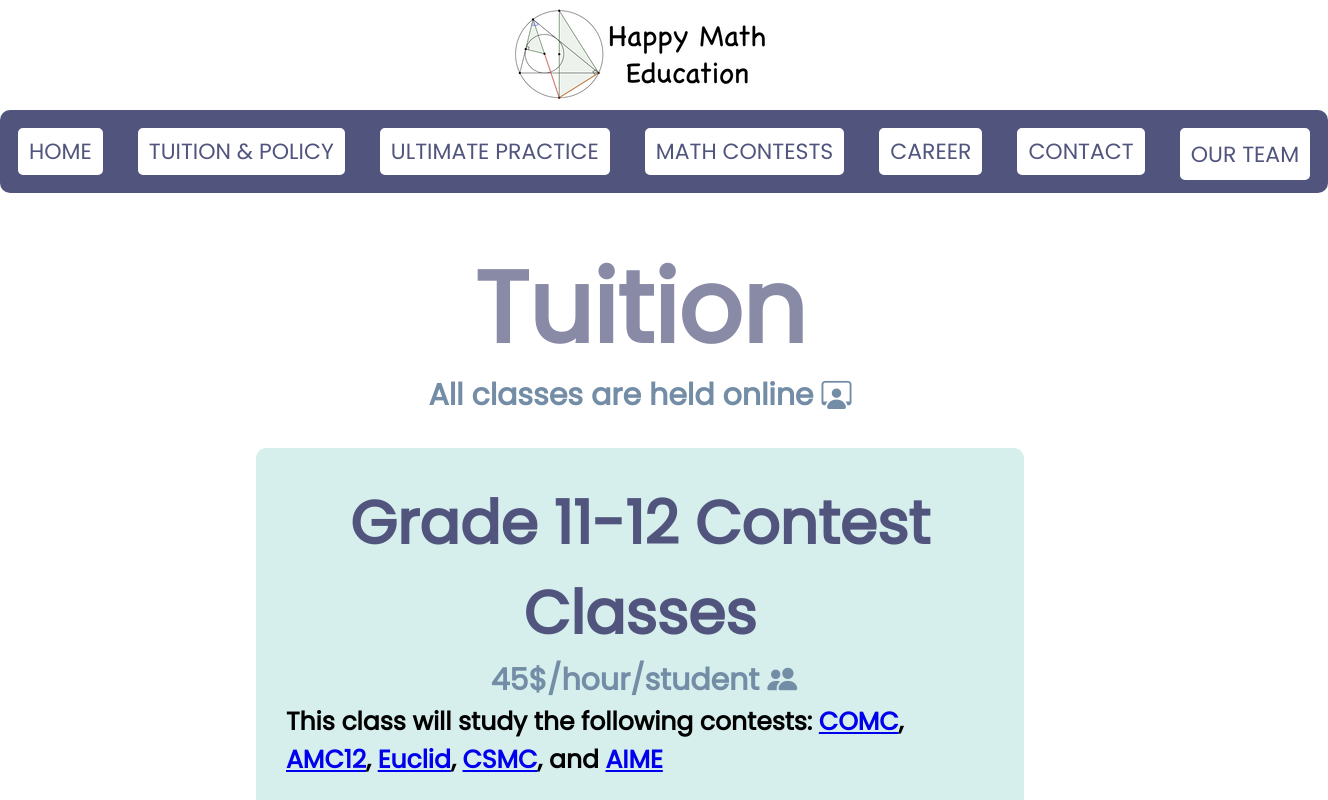
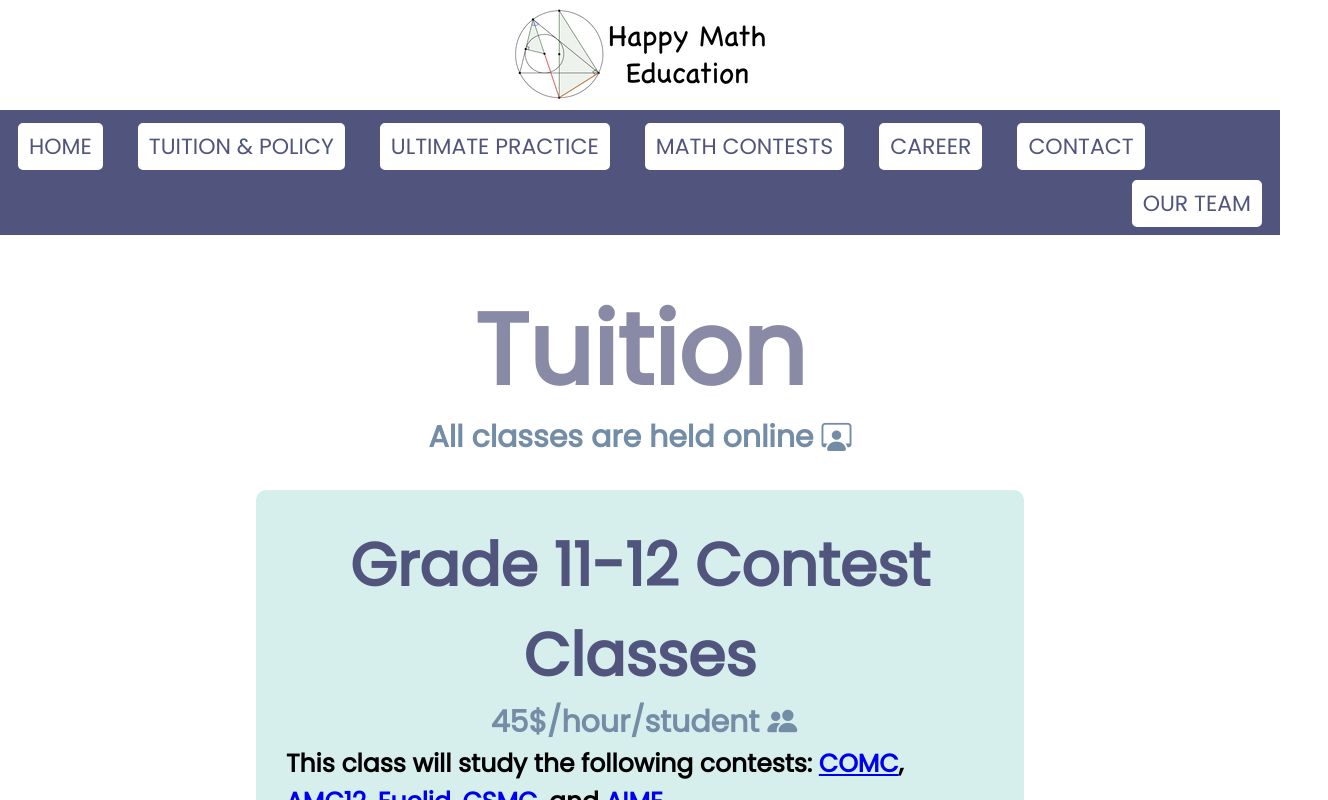
Before and after one commit to happymatheducation/happymatheducation.com, a React (Create React App) app: page / in a window 1280 px wide. Both pictures are taken after a click on the button "TUITION & POLICY". Shown: the top 800 px of the page, 1328 px wide, since content can reach past the window. Built offline with nearby package versions, Linux system fonts and the light colour scheme.

Commit message:
Sticky NavBar (very cool)

```diff
--- a/src/App.js
+++ b/src/App.js
@@ -2,7 +2,7 @@ import logo from './logo.png';
 import background from './homebackground.jpg';
 import background2 from './background2.png';
 
-import React from "react";
+import {React, useRef} from "react";
 import root from './index.js';
 import ReactDOM from 'react-dom/client';
 import { useNavigate } from "react-router-dom"
@@ -10,10 +10,13 @@ import { useNavigate } from "react-router-dom"
 import Tuition from './pages/Tuition';
 
 export const NavBar = () => {
+
+  const reference = useRef(null);
+
   return(
   <>
   <img src = {logo} alt = 'logo' style = {{display: 'block', marginLeft: 'auto', marginTop: '5px', marginRight: 'auto'}}></img>
-  <div className="container" style = {{display: 'flex', justifyContent: 'space-between', backgroundColor: '#51557E', width: 'max-content', marginTop: '5px', padding: '10px', marginBottom: '5px', borderWidth: '3px', borderColor: '#51557E', borderStyle: 'solid'}}>
+  <div ref={reference} className="topnav" style = {{zIndex: '6969', position: 'sticky', top: -1, backgroundColor: '#51557E', marginTop: '5px', padding: '5px 10px', marginBottom: '5px', borderWidth: '3px', borderColor: '#51557E', borderStyle: 'solid', borderRadius: '0px'}}>
     <button className='btnnavbar' style = {{padding: '', justifySelf: 'center', marginRight: '30px'}} onClick = {
       () => {
         root.render(
@@ -32,7 +35,7 @@ export const NavBar = () => {
     <button className='btnnavbar' style = {{marginRight: '30px'}}>MATH CONTESTS</button>
     <button className='btnnavbar' style = {{marginRight: '30px'}}>CAREER</button>
     <button className='btnnavbar' style = {{marginRight: '30px'}}>CONTACT</button>
-  <button className='btnnavbar' style = {{marginLeft: '', marginBottom: '0px'}}>OUR TEAM</button>
+    <button className='btnnavbar' style = {{marginLeft: '', marginBottom: '0px', float: 'right'}}>OUR TEAM</button>
 </div>
 </>
   )
--- a/src/index.css
+++ b/src/index.css
@@ -18,6 +18,12 @@ body {
   max-height: auto;
   padding: 30px;
   border-radius: 10px;
+}
+
+.sticky {
+  position: fixed;
+  top: 0;
+  width: 100%;
 }
 
 .center {
@@ -109,8 +115,14 @@ body {
     text-decoration: none;
     font-size: 22px;
     font-family: inherit;
+    float: left;
     transition: color 0.3s;
     transition: background 0.3s;
+}
+
+.topnav {
+  background-color: #333;
+  overflow: hidden;
 }
 
 .btnnavbar:hover {
--- a/src/pages/Tuition.js
+++ b/src/pages/Tuition.js
@@ -6,7 +6,7 @@ function Tuition() {
     <>
     <NavBar/>
 
-    <h1 style = {{marginTop: '40px', color: '#898AA6', display: 'flex', justifyContent: 'center', marginBottom: '10px', fontSize: '100px'}}>Tuition</h1>
+    <h1 style = {{marginTop: '40px', color: '#898AA6', display: 'flex', justifyContent: 'center', marginBottom: '10px', fontSize: '100px', textAlign: 'center'}}>Tuition</h1>
     <h1 style = {{color: '#748DA6', fontSize: '30px', textAlign: 'center', marginTop: '-20px'}}>
       {'All classes are held online\u00A0'}
       <i class="bi bi-person-workspace"></i>
```
Lines whose indentation alone changed are shown as unchanged.
